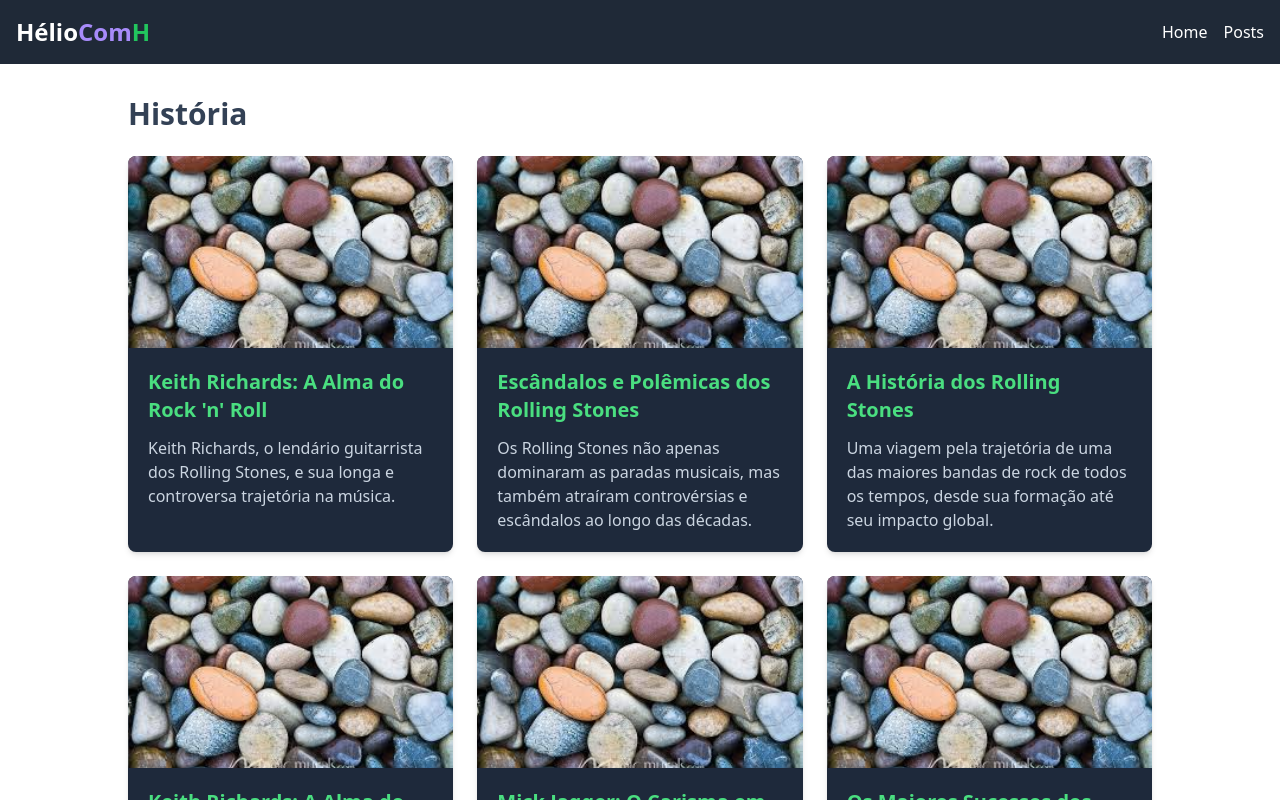
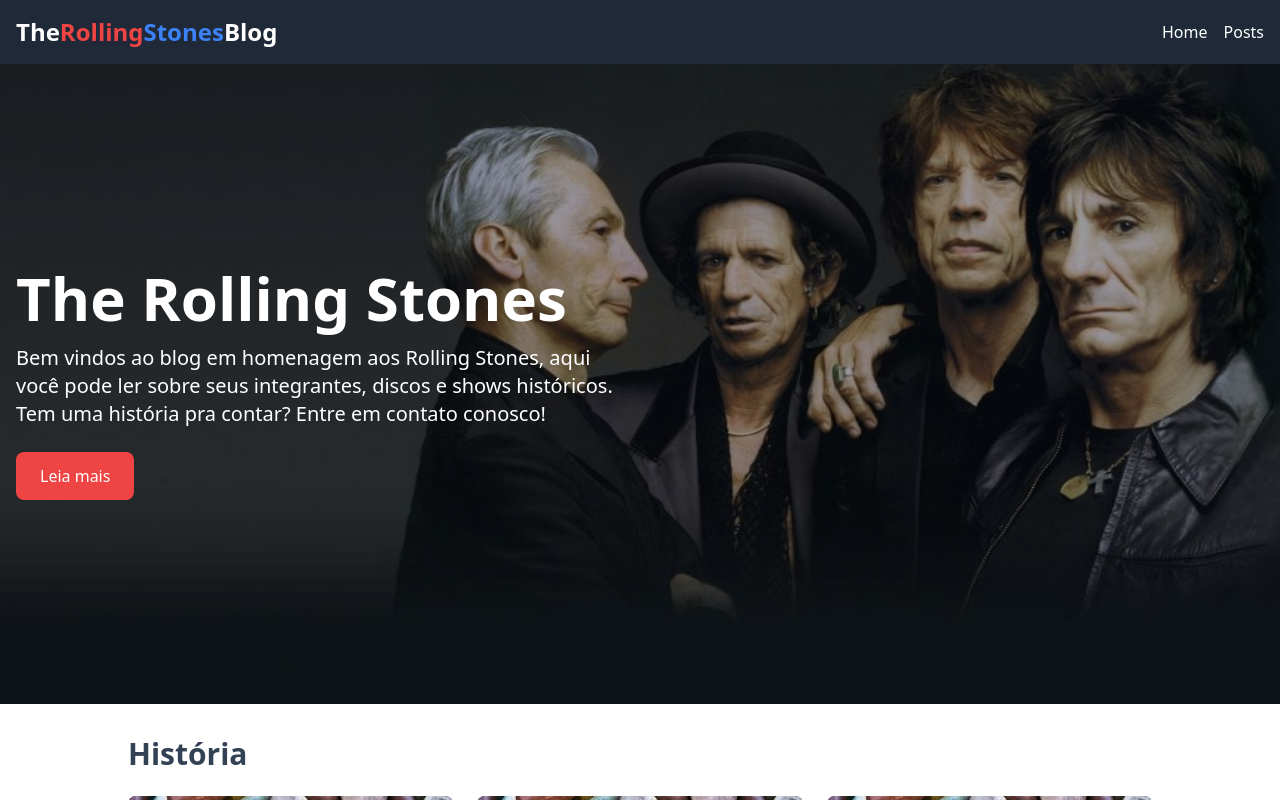
Before and after one commit to heliosalesjr/mdb, a Next.js app: page / in a window 1280 px wide. Shown: the top 800 px of the page. Built offline with nearby package versions, Linux system fonts and the light colour scheme.

Commit message:
the hero section, looking great

```diff
--- a/app/layout.js
+++ b/app/layout.js
@@ -23,7 +23,7 @@
   let header = (
     <header className="flex items-center justify-between p-4 bg-gray-800 text-white">
       <div>
-        <h1 className="text-2xl font-black">Hélio<span className="text-violet-400">Com</span><span className="font-black text-green-500">H</span></h1>
+        <h1 className="text-2xl font-black">The<span className="text-red-500">Rolling</span><span className="font-black text-blue-500">Stones</span><span className="font-black text-white">Blog</span></h1>
       </div>
       <nav>
         <ul className="flex space-x-4">
--- a/app/page.js
+++ b/app/page.js
@@ -5,6 +5,7 @@
 import RecordSection from "@/components/RecordSection";
 import PlaceSection from "@/components/PlaceSection";
 import TestMotion from "@/components/test-motion";
+import HeroSection from "@/components/Hero";
 
 export default async function Home() {
   const posts = await getPostMetadata('content/posts') || [];
@@ -15,7 +16,7 @@
 
   return (
     <>
-
+      <HeroSection />
       <div className="max-w-5xl mx-auto">
         <HistorySection posts={techPosts} />
         <RecordSection posts={recordPosts} />
--- a/components/Card.jsx
+++ b/components/Card.jsx
@@ -20,7 +20,7 @@
       {/* Conteúdo do Card */}
       <div className="p-5">
         <Link href={`/posts/${post.slug}`}>
-          <h3 className="text-xl font-semibold text-green-400 hover:text-green-300 transition-colors">{post.title}</h3>
+          <h3 className="text-xl font-semibold text-red-400 hover:text-red-300 transition-colors">{post.title}</h3>
         </Link>
         <p className="mt-3 text-slate-300">{post.description}</p>
       </div>
--- /dev/null
+++ b/components/Hero.jsx
@@ -0,0 +1,57 @@
+"use client"; // Adicione isso no topo do arquivo
+
+import { motion } from 'framer-motion';
+
+export default function HeroSection() {
+  return (
+    <section className="relative h-[80vh] w-full">
+      {/* Background Image */}
+      <div
+        className="absolute inset-0 bg-cover bg-center"
+        style={{ backgroundImage: "url('/img/stones_band.jpg')" }} // Certifique-se de que essa imagem esteja no diretório public
+      />
+
+      {/* Overlay (Camada preta com opacidade) */}
+      <div className="absolute inset-0 bg-black opacity-40" />
+
+      {/* Content */}
+      <div className="relative z-10 h-full flex items-center justify-center">
+        <div className="container mx-auto px-4">
+          <div className="grid grid-cols-1 md:grid-cols-2 gap-8">
+            {/* Coluna 1: Texto */}
+            <div className="text-white">
+              <motion.h1
+                className="text-5xl md:text-6xl font-bold mb-4"
+                initial={{ opacity: 0, x: -50 }}
+                animate={{ opacity: 1, x: 0 }}
+                transition={{ duration: 0.8 }}
+              >
+                The Rolling Stones
+              </motion.h1>
+              <motion.p
+                className="text-lg md:text-xl mb-6"
+                initial={{ opacity: 0, x: -50 }}
+                animate={{ opacity: 1, x: 0 }}
+                transition={{ duration: 0.8, delay: 0.3 }}
+              >
+                Bem vindos ao blog em homenagem aos Rolling Stones, aqui você pode ler sobre seus integrantes, discos e shows históricos. Tem uma história pra contar? Entre em contato conosco!
+              </motion.p>
+              <motion.button
+                className="bg-red-500 hover:bg-red-600 text-white py-3 px-6 rounded-lg inline-flex items-center"
+                initial={{ opacity: 0, y: 20 }}
+                animate={{ opacity: 1, y: 0 }}
+                transition={{ duration: 0.8, delay: 0.6 }}
+              >
+                Leia mais
+
+              </motion.button>
+            </div>
+
+            {/* Coluna 2: Espaço vazio para visual balance */}
+            <div></div>
+          </div>
+        </div>
+      </div>
+    </section>
+  );
+}
```
Also changed, not shown: public/img/stones_band.jpg (added).
